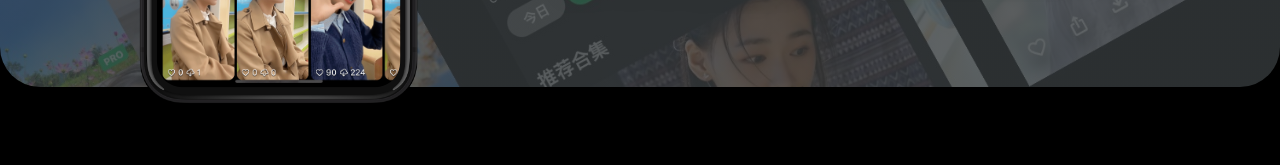
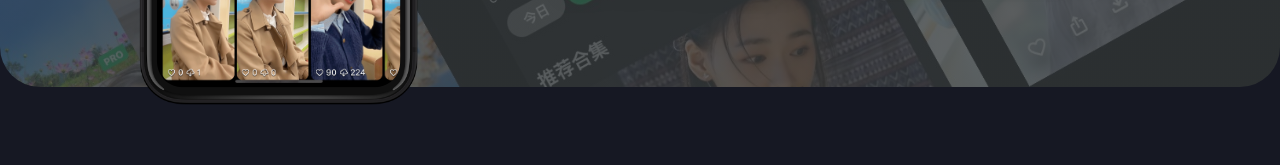
Before and after one commit to dunizb/jmmtwebsite, a plain HTML site: page index.html in a window 1280 px wide. Shown: the part 627-792 px from the top of the page. Drawn offline with Linux system fonts and the light colour scheme; some packages are replaced by stand-ins of ours; a script that the page names is missing; a small style sheet from the web is missing.

Commit message:
background-color: #161823;

```diff
--- a/files/main.css
+++ b/files/main.css
@@ -7,7 +7,9 @@ html {
 }
 body {
   font-size: 2rem;
-  background-color: #fff;
+  -webkit-font-smoothing: antialiased;
+  -moz-osx-font-smoothing: grayscale;
+  background-color: #161823;
 }
 .subPageBody {
   background-color: #fff;
@@ -20,12 +22,6 @@ h2 {
 }
 h3 {
   font-size: 2rem;
-}
-body {
-  -webkit-font-smoothing: antialiased;
-  -moz-osx-font-smoothing: grayscale;
-  background-color: rgb(0 0 0);
-  /* background-color: #fff; */
 }
 a:link,
 /* a:hover, */
```
